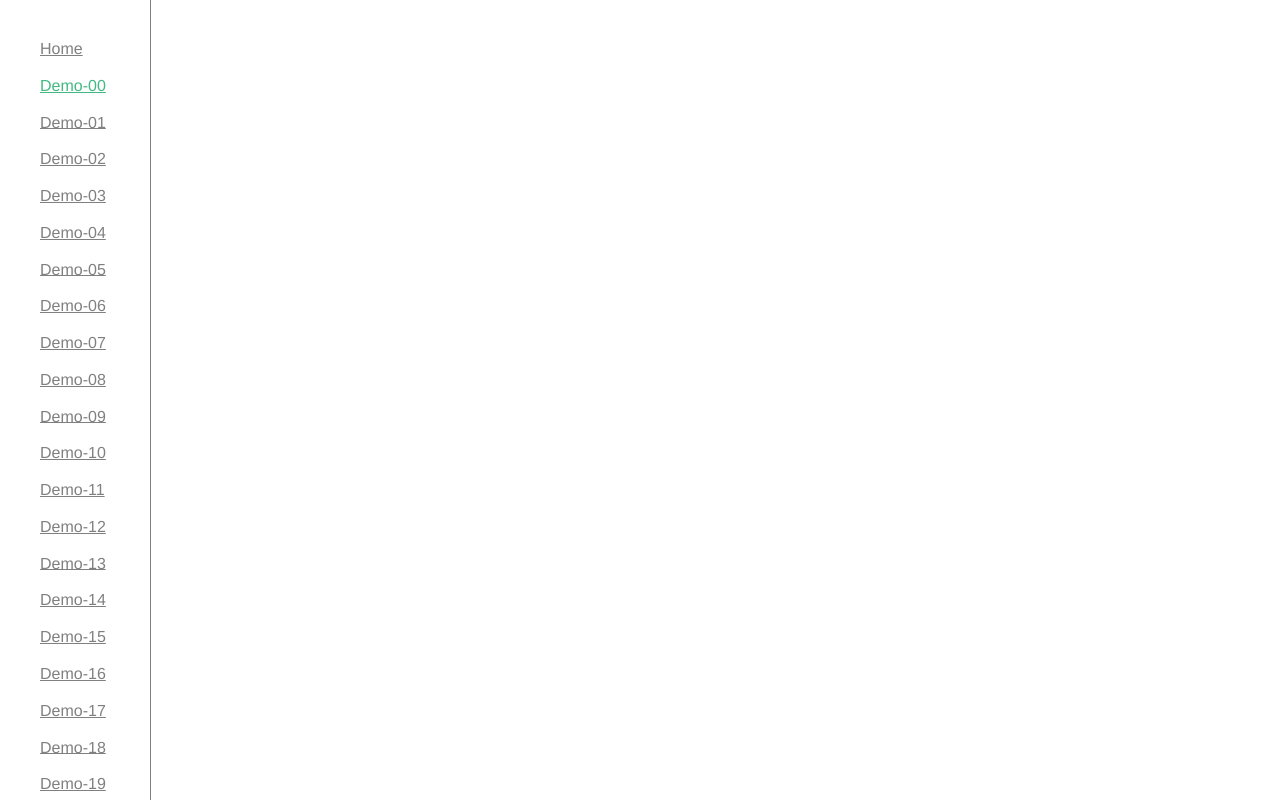
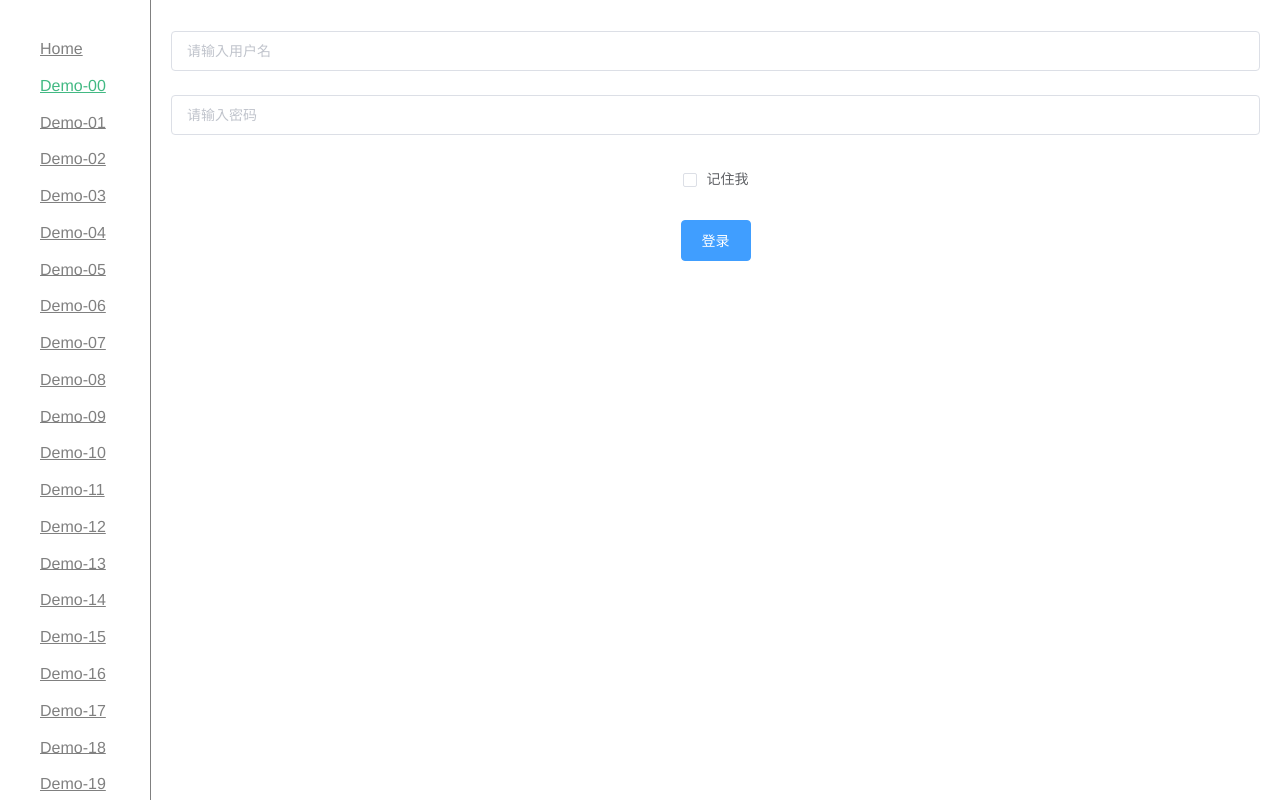
Before and after one commit to duola8789/vue2-demos, a Vue app: page /test/demo0 in a window 1280 px wide. Built offline with nearby package versions, Linux system fonts and the light colour scheme.

Commit message:
Demo0用作他用

```diff
--- a/src/main.js
+++ b/src/main.js
@@ -9,6 +9,8 @@ import store from './store';
 
 import '@/style/reset.css';
 import '@/assets/icons/iconfont.css';
+import ElementUI from 'element-ui';
+import 'element-ui/lib/theme-chalk/index.css';
 
 import '@/filter';
 import '@/plugin';
@@ -19,6 +21,8 @@ import '@/directives';
 Vue.config.productionTip = false;
 Vue.prototype.$eventBus = Vue.prototype.$eventBus || new Vue();
 
+Vue.use(ElementUI);
+
 /* eslint-disable no-new */
 new Vue({
   el: '#app',
--- a/src/pages/demos/demo0.vue
+++ b/src/pages/demos/demo0.vue
@@ -1,19 +1,76 @@
 <template>
-  <div class="main"></div>
+  <div class="main">
+    <el-form ref="loginForm" class="login-form" label-position="top" :model="loginInfo" autocomplete="new-password">
+      <el-form-item ref="usernameInput" prop="username" class="login-form-item username-form-item" autocomplete="new-password">
+        <el-input
+          v-model.trim="loginInfo.username"
+          placeholder="请输入用户名"
+          clearable
+          :validate-event="false"
+          autocomplete="new-password"
+          auto-complete="new-password"
+          @input="onInput('username')"
+        />
+      </el-form-item>
+      <el-form-item
+        ref="passwordInput"
+        prop="password"
+        class="login-form-item password-form-item"
+        :error="passwordWrongMsg"
+        autocomplete="chrome-off"
+      >
+        <el-input
+          v-model.trim="loginInfo.password"
+          type="password"
+          autocomplete="new-password"
+          auto-complete="new-password"
+          placeholder="请输入密码"
+          :validate-event="false"
+          show-password
+          @input="onInput('password')"
+          @keyup.enter.native="loginHandler"
+        />
+      </el-form-item>
+      <el-form-item class="checkbox-style">
+        <el-checkbox v-model="pswChecked">
+          记住我
+        </el-checkbox>
+      </el-form-item>
+      <el-form-item>
+        <el-button class="login-button" type="primary" @click="loginHandler">
+          登录
+        </el-button>
+      </el-form-item>
+    </el-form>
+  </div>
 </template>
 
 <script>
 export default {
   name: 'demo0',
   data() {
-    return {};
+    return {
+      loginInfo: {
+        username: '',
+        password: '',
+        clientId: 'frontend',
+        grantType: 'password'
+      },
+      passwordWrongMsg: '',
+      pswChecked: ''
+    };
   },
 
   mounted() {},
 
   activated() {},
 
-  methods: {},
+  methods: {
+    onInput(key) {},
+    loginHandler() {
+      this.$router.push('demo1');
+    }
+  },
 
   computed: {},
 
--- a/src/plugin/index.js
+++ b/src/plugin/index.js
@@ -3,7 +3,7 @@
  */
 import Vue from 'vue';
 
-import './element';
+// import './element';
 
 import MyLoading from './myLoading';
 import MyDatePicker from './myDatePicker';
```
Also changed, not shown: .babelrc.
